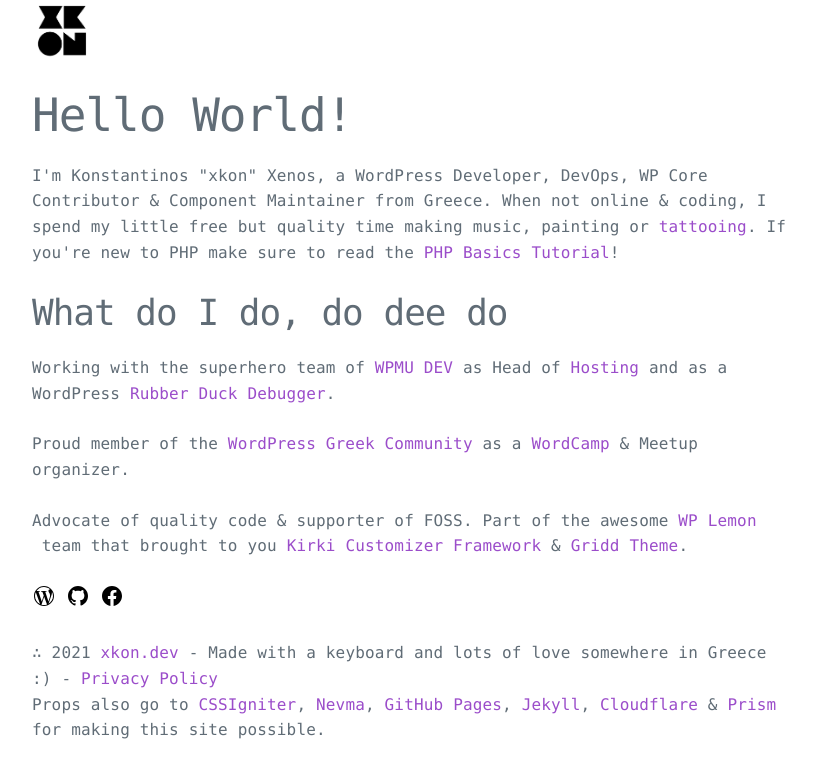
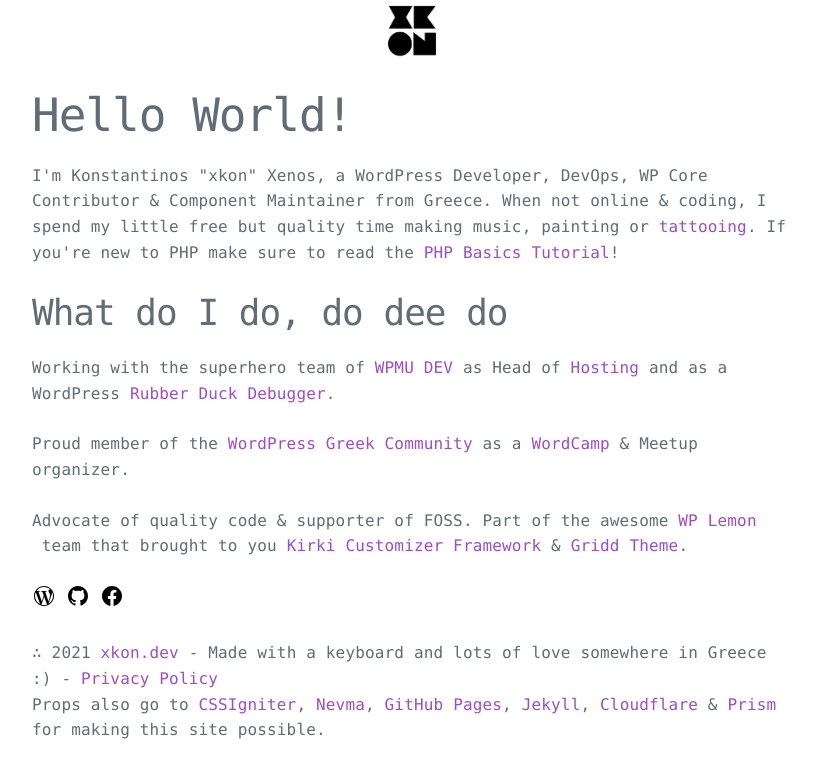
Before and after one commit to mrxkon/mrxkon.github.io, a Jekyll site: the page built from index.html, in a window 1280 px wide. Shown: the top 778 px of the page, without its empty margins (228-1044 px from the left). Built offline with Jekyll 4.4.1, drawn with Linux system fonts in a browser that asks for light colours.

Commit message:
Update header.html

```diff
--- a/_includes/header.html
+++ b/_includes/header.html
@@ -28,8 +28,8 @@
 		body {
 			font-family: ui-monospace,SFMono-Regular,Menlo,Monaco,Consolas,"Liberation Mono","Courier New",monospace;
 		}
-		header img {
-			margin: 0 auto;
+		header .container {
+			text-align: center;
 		}
 		main {
 			margin-top: 2rem;
```
